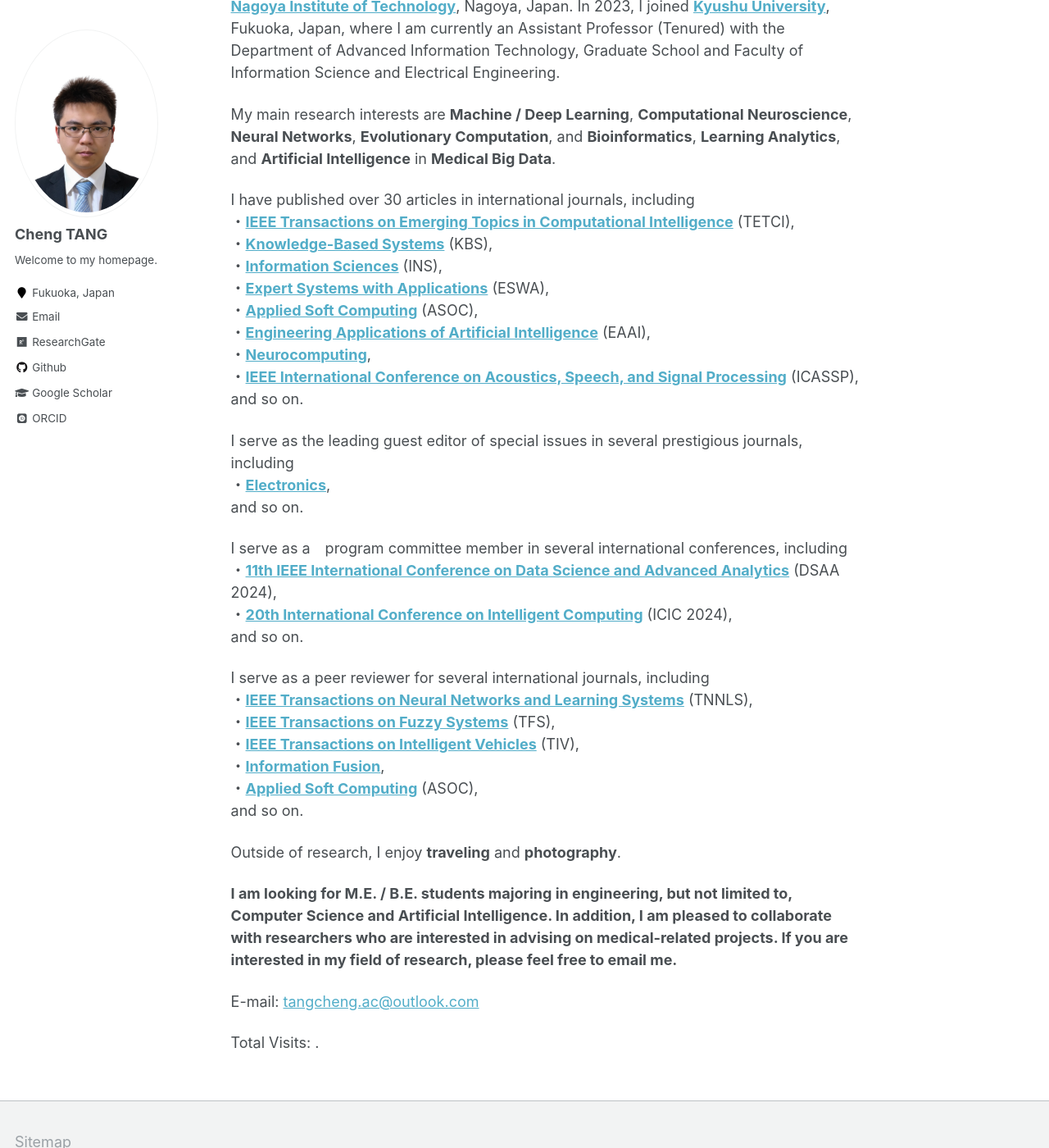
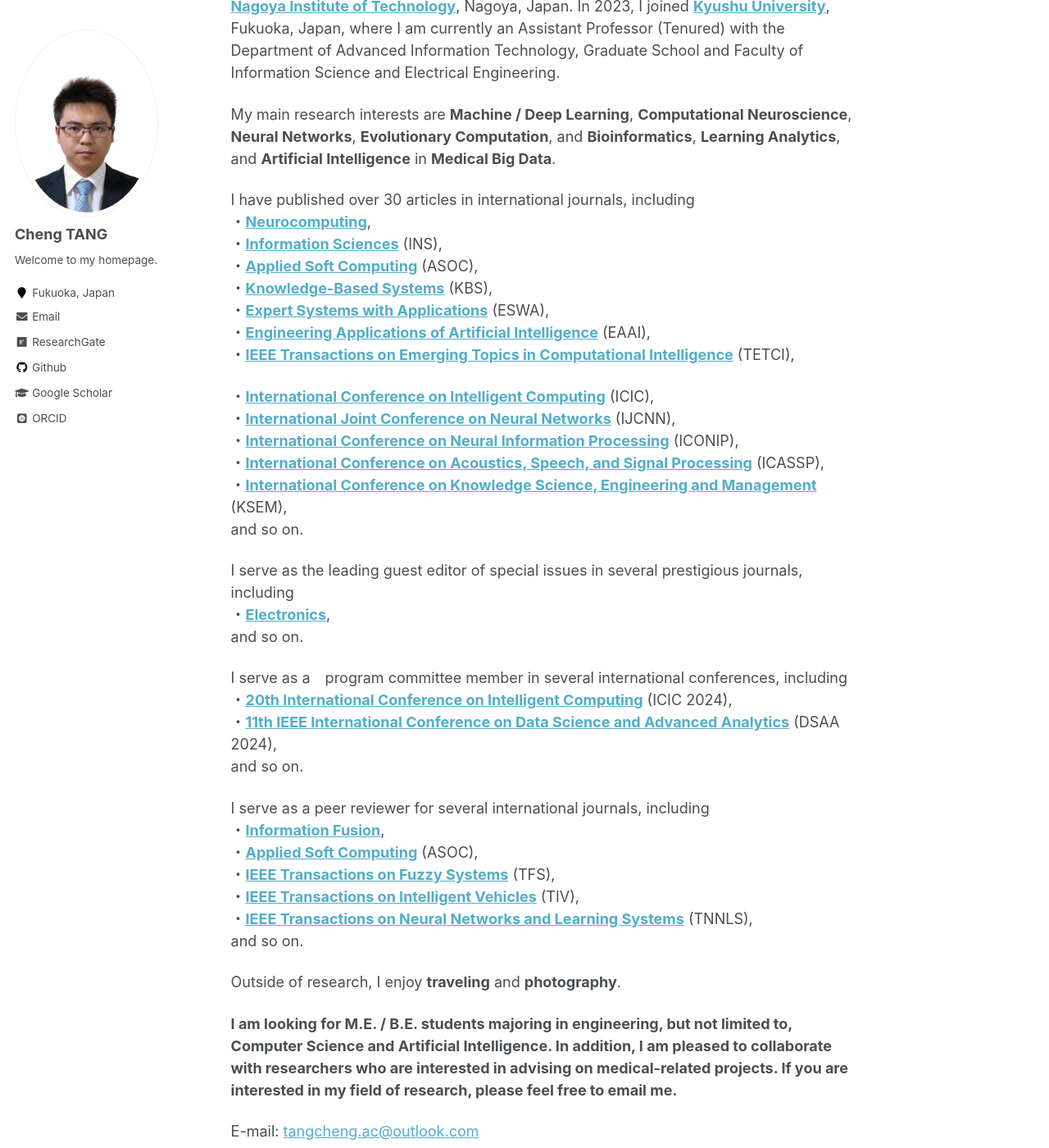
Before and after one commit to ChengTANG-AI/chengtang-ai.github.io, a Jekyll site: the page built from _pages/about.md, in a window 1280 px wide and 1400 px high, scrolled down 309 px. Shown: the whole window at 82% size. Built offline with Jekyll 4.4.1, drawn with Linux system fonts in a browser that asks for light colours; some web fonts are replaced.

Commit message:
Update about.md

```diff
--- a/_pages/about.md
+++ b/_pages/about.md
@@ -16,14 +16,19 @@ I received my M.E. and Ph.D. degrees in engineering from the **[University of To
 My main research interests are **Machine / Deep Learning**, **Computational Neuroscience**, **Neural Networks**, **Evolutionary Computation**, and **Bioinformatics**, **Learning Analytics**, and **Artificial Intelligence** in **Medical Big Data**.
 
 I have published over 30 articles in international journals, including
+・**[Neurocomputing](https://www.sciencedirect.com/journal/neurocomputing)**,
+・**[Information Sciences](https://www.sciencedirect.com/journal/information-sciences)** (INS),
+・**[Applied Soft Computing](https://www.sciencedirect.com/journal/applied-soft-computing)** (ASOC),
+・**[Knowledge-Based Systems](https://www.sciencedirect.com/journal/knowledge-based-systems)** (KBS),
+・**[Expert Systems with Applications](https://www.sciencedirect.com/journal/expert-systems-with-applications)** (ESWA),
+・**[Engineering Applications of Artificial Intelligence](https://www.sciencedirect.com/journal/engineering-applications-of-artificial-intelligence)** (EAAI),
 ・**[IEEE Transactions on Emerging Topics in Computational Intelligence](https://ieeexplore.ieee.org/xpl/RecentIssue.jsp?punumber=7433297)** (TETCI),
-・**[Knowledge-Based Systems](https://www.sciencedirect.com/journal/knowledge-based-systems)** (KBS),
-・**[Information Sciences](https://www.sciencedirect.com/journal/information-sciences)** (INS),
-・**[Expert Systems with Applications](https://www.sciencedirect.com/journal/expert-systems-with-applications)** (ESWA),
-・**[Applied Soft Computing](https://www.sciencedirect.com/journal/applied-soft-computing)** (ASOC),
-・**[Engineering Applications of Artificial Intelligence](https://www.sciencedirect.com/journal/engineering-applications-of-artificial-intelligence)** (EAAI),
-・**[Neurocomputing](https://www.sciencedirect.com/journal/neurocomputing)**,
-・**[IEEE International Conference on Acoustics, Speech, and Signal Processing](https://2022.ieeeicassp.org/)** (ICASSP),
+
+・**[International Conference on Intelligent Computing](https://www.ic-icc.cn/2024/index.htm)** (ICIC),
+・**[International Joint Conference on Neural Networks](https://www.inns.org/ijcnn-home)** (IJCNN),
+・**[International Conference on Neural Information Processing](https://iconip2024.org/)** (ICONIP),
+・**[International Conference on Acoustics, Speech, and Signal Processing](https://2022.ieeeicassp.org/)** (ICASSP),
+・**[International Conference on Knowledge Science, Engineering and Management](https://ai-edge.net/index.html)** (KSEM),
 and so on.
 
 I serve as the leading guest editor of special issues in several prestigious journals, including
@@ -31,16 +36,16 @@ I serve as the leading guest editor of special issues in several prestigious jou
 and so on.
 
 I serve as a　program committee member in several international conferences, including
+・**[20th International Conference on Intelligent Computing](https://www.ic-icc.cn/2024/index.htm)** (ICIC 2024),
 ・**[11th IEEE International Conference on Data Science and Advanced Analytics](https://dsaa2024.dsaa.co/)** (DSAA 2024),
-・**[20th International Conference on Intelligent Computing](https://www.ic-icc.cn/2024/index.htm)** (ICIC 2024),
 and so on.
 
 I serve as a peer reviewer for several international journals, including
-・**[IEEE Transactions on Neural Networks and Learning Systems](https://ieeexplore.ieee.org/xpl/RecentIssue.jsp?punumber=5962385)** (TNNLS),
+・**[Information Fusion](https://www.sciencedirect.com/journal/information-fusion)**,
+・**[Applied Soft Computing](https://www.sciencedirect.com/journal/applied-soft-computing)** (ASOC),
 ・**[IEEE Transactions on Fuzzy Systems](https://ieeexplore.ieee.org/xpl/RecentIssue.jsp?punumber=91)** (TFS),
 ・**[IEEE Transactions on Intelligent Vehicles](https://ieeexplore.ieee.org/xpl/RecentIssue.jsp?punumber=7274857)** (TIV),
-・**[Information Fusion](https://www.sciencedirect.com/journal/information-fusion)**,
-・**[Applied Soft Computing](https://www.sciencedirect.com/journal/applied-soft-computing)** (ASOC),
+・**[IEEE Transactions on Neural Networks and Learning Systems](https://ieeexplore.ieee.org/xpl/RecentIssue.jsp?punumber=5962385)** (TNNLS),
 and so on.
 
 Outside of research, I enjoy **traveling** and **photography**.
```
